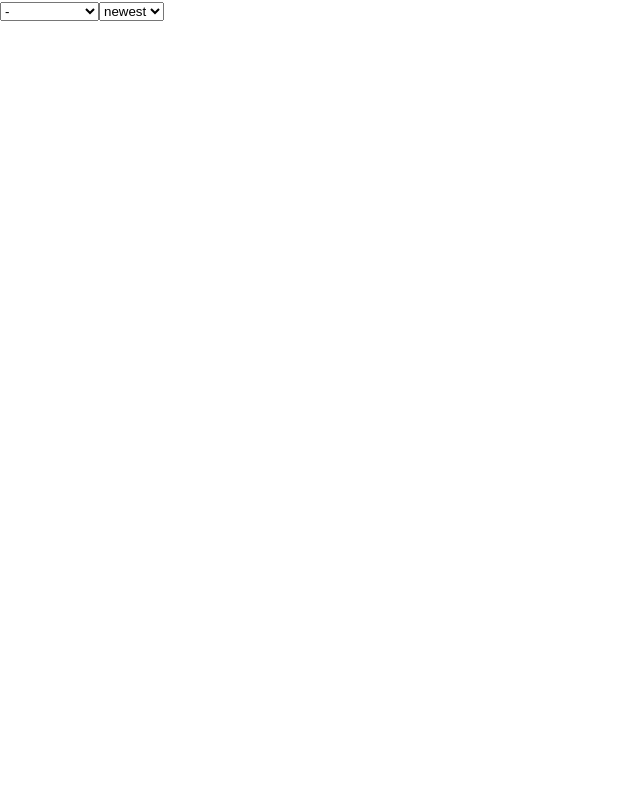
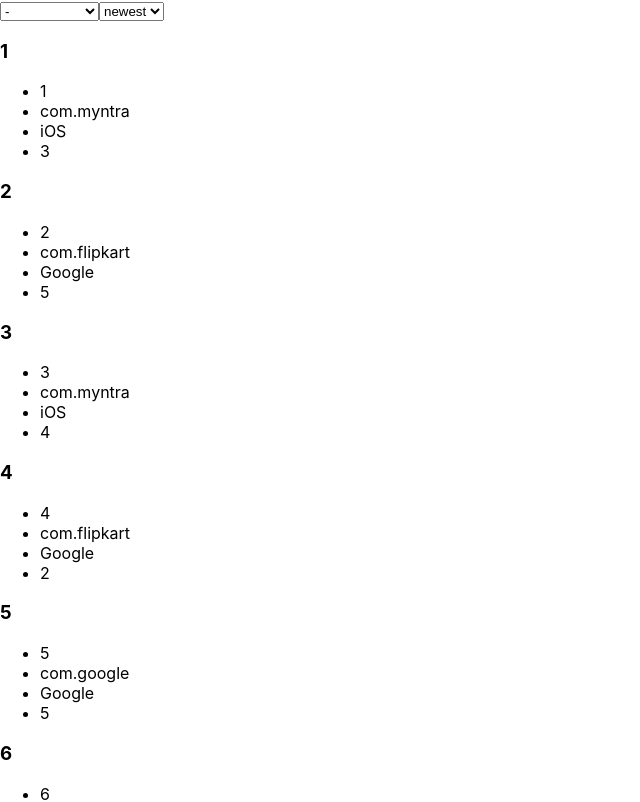
Before and after one commit to Kemosabe2911/appreviewfilter, a React (Create React App) app: page / in a window 1280 px wide. Shown: the top 802 px of the page, without its empty margins (0-640 px from the left). Built offline with nearby package versions, Linux system fonts and the light colour scheme.

Commit message:
Update selection

```diff
--- a/src/App.js
+++ b/src/App.js
@@ -7,7 +7,7 @@
 function App() {
   //console.log(review[0].appID);
   //console.log(review);
-  //const [result,setResult] = useState([]);
+  const [result,setResult] = useState(review);
   const [appselected, setAppselected] = useState(null);
   const [timeorder, setTimeorder]= useState('newest');
 
@@ -15,6 +15,7 @@
       e.preventDefault();
         //console.log(e.target.value);
         setAppselected(e.target.value);
+        setResult(review.filter( app => app.appID === e.target.value));
         //console.log(appselected);
     }
 
@@ -22,8 +23,21 @@
       e.preventDefault();
         //console.log(e.target.value);
         setTimeorder(e.target.value);
+        if(e.target.value === 'newest'){
+          setResult(result.sort((a, b) => b.reviewDate - a.reviewDate));
+          //console.log(sortedActivities);
+        }
+        if(e.target.value === 'oldest'){
+          setResult(result.sort((a, b) => a.reviewDate - b.reviewDate));
+            //console.log(sortedActivities);
+        }
         //console.log(appselected);
     }
+
+
+    console.log(result);
+    console.log(timeorder);
+
 
     console.log(appselected);
     //console.log(timeorder);
@@ -40,7 +54,7 @@
 
         </div>
         <div className="right-container">
-          <DisplayApp appselected={appselected} timeorder={timeorder} />
+          <DisplayApp result={result} />
         </div>
       </div>
   );
--- a/src/components/result.js
+++ b/src/components/result.js
@@ -1,7 +1,8 @@
 import React, { useState } from 'react';
 import review from '../data/review.json';
 
-const result = ({ appselected, timeorder }) => {
+const result = ({ result }) => {
+    /*
     const results= review.filter( app => app.appID === appselected);
     console.log(results);
     console.log(timeorder);
@@ -12,13 +13,13 @@
     if(timeorder === 'oldest'){
         const sortedActivities = results.sort((a, b) => a.reviewDate - b.reviewDate);
         //console.log(sortedActivities);
-    }
+    }*/
     //const sorted = results.sort((a, b) => b[reviewDate] - a[reviewDate]);
     //console.log(sorted);
     //setData(sorted);
     return (
         <div className="result">
-            {results.map( data =>(
+            {result.map( data =>(
             <div>
                 <h3>{data.id}</h3>
                 <ul>
```
